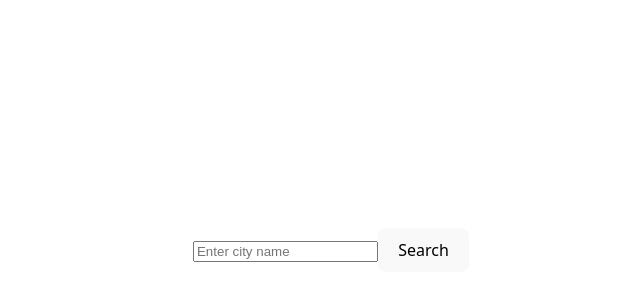
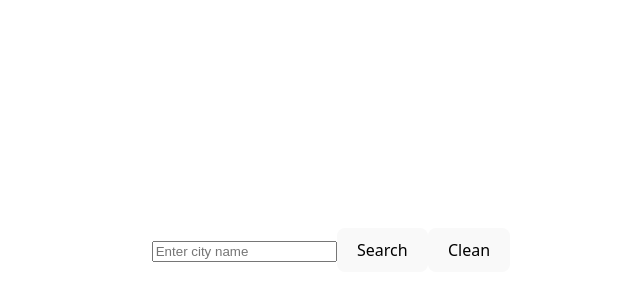
Before and after one commit to DanielRios491/bootcamp-frontend-25, a React (Vite) app: page / in a window 1280 px wide. Shown: the part 150-450 px from the top of the page, without its empty margins (309-949 px from the left). Built offline with nearby package versions, Linux system fonts and the light colour scheme.

Commit message:
Challenge completed

```diff
--- a/src/components/page/WeatherPage.jsx
+++ b/src/components/page/WeatherPage.jsx
@@ -14,6 +14,11 @@ export default function WeatherPage() {
         setCityData(data || null);
     }
 
+    function clean(){
+        setCityData({})
+        setTextValue("")
+    }
+
     return (
         <div>
             <input
@@ -23,10 +28,11 @@ export default function WeatherPage() {
                 onChange={handleChange}
             />
             <button onClick={search}>Search</button>
+            <button onClick={clean}>Clean</button>
 
             {cityData && (
                 <>
-                <h2>Weather in {textValue}</h2>
+                <h2>{textValue}</h2>
                 {Object.entries(cityData).map(([index, value]) => (
                     <div key={index}>
                     <strong>{index}</strong>: {value}
```
